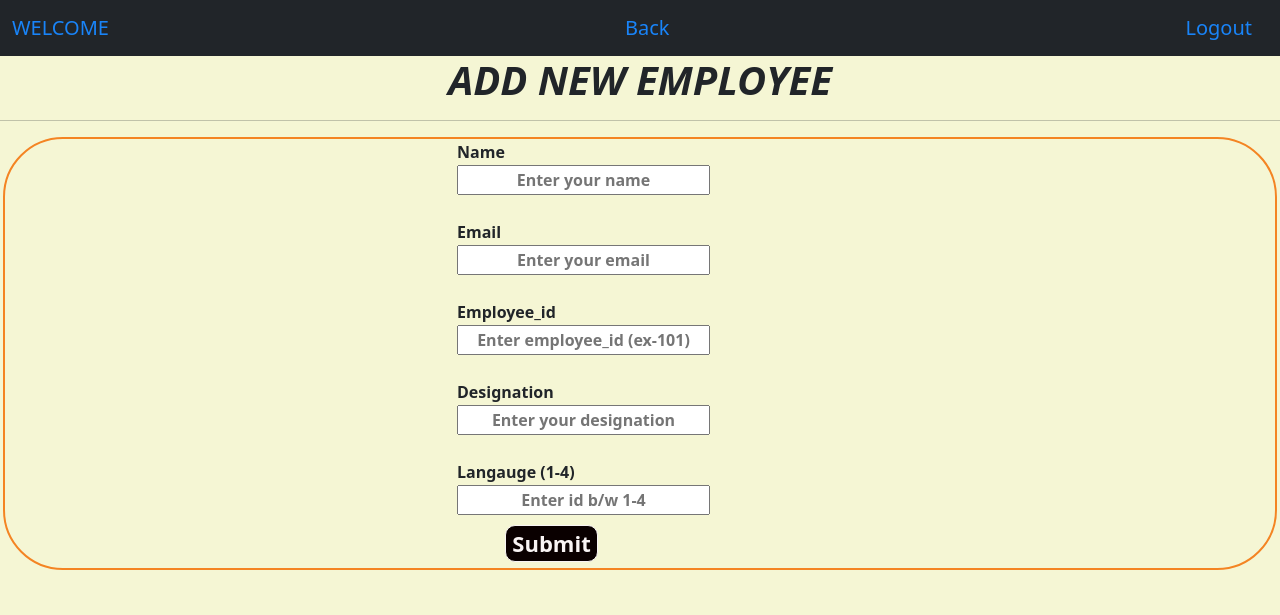
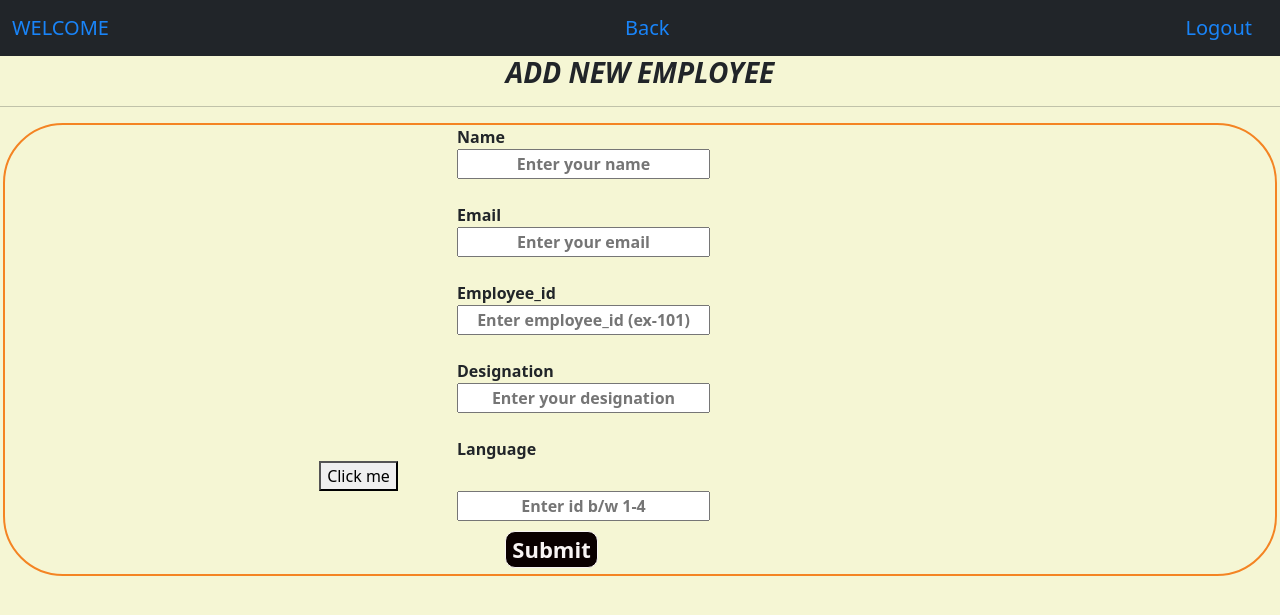
Before and after one commit to Ankiitsharma/employee_project, a Django app: page /new/ in a window 1280 px wide. Shown: the top 615 px of the page. Run offline with Django 4.2, Linux system fonts and the light colour scheme; a user stored in the database is signed in; some libraries are stand-ins or nearby versions.

Commit message:
added new features

```diff
--- a/employee_app/templates/employee_app/new_record.html
+++ b/employee_app/templates/employee_app/new_record.html
@@ -5,6 +5,8 @@
 
     <link href="https://cdn.jsdelivr.net/npm/bootstrap@5.2.2/dist/css/bootstrap.min.css" rel="stylesheet"
         integrity="sha384-Zenh87qX5JnK2Jl0vWa8Ck2rdkQ2Bzep5IDxbcnCeuOxjzrPF/et3URy9Bv1WTRi" crossorigin="anonymous">
+    <!-- <link href="https://netdna.bootstrapcdn.com/font-awesome/3.2.1/css/font-awesome.css" rel="stylesheet">
+    <link rel="stylesheet" href="https://maxcdn.bootstrapcdn.com/bootstrap/3.2.0/css/bootstrap.min.css"> -->
 
 
     <title>add-new-employee</title>
@@ -28,7 +30,7 @@
             color: rgb(219, 235, 249);
         }
 
-        h1 {
+        .heddings{
 
             display: flex;
             justify-content: center;
@@ -38,7 +40,6 @@
 
         .add_data {
             display: flex;
-
             font-size: medium;
             text-align: center;
             margin: 0px 3px 2px;
@@ -53,12 +54,12 @@
             display: flex;
             text-align: center;
             margin-left: 450px;
-            margin-top: 1px;
+            margin-top: 0px;
 
 
         }
 
-        button {
+        .mybutton {
 
             margin-left: 386px;
             margin-top: 10px;
@@ -71,13 +72,15 @@
             border-radius: 10px;
         }
 
-        button:hover {
+        .mybutton:hover {
 
             background-color: rgb(30, 150, 248);
             color: aliceblue;
 
 
         }
+
+
     </style>
 </head>
 
@@ -93,7 +96,7 @@
 
 
     <!-- Creating a table for showing all the data -->
-    <h1>ADD NEW EMPLOYEE</h1>
+    <h3 class="heddings">ADD NEW EMPLOYEE</h3>
     <hr>
 
     <div class="add_data">
@@ -107,7 +110,6 @@
 
         <form method="post" class="new_form">
             {% csrf_token %}
-
             <label for="name">Name</label>
             <input type="text" name="name" placeholder="Enter your name"> <br>
             <label for="name">Email</label>
@@ -116,9 +118,11 @@
             <input type="text" name="employee_id" placeholder="Enter employee_id (ex-101)"><br>
             <label for="name">Designation</label>
             <input type="text" name="designation" placeholder="Enter your designation"><br>
-            <label for="name">Langauge (1-4)</label>
+            <label for="name">Language</label><BUTTON ONCLICK="ShowAndHide()">Click me</BUTTON>
+            <DIV ID="SectionName" STYLE="display:none">Text to be shown and hidden</DIV>
+
             <input type="text" name="langauge" placeholder="Enter id b/w 1-4">
-            <button type="submit">Submit</button>
+            <button class ="mybutton" type="submit">Submit</button>
 
         </form>
 
@@ -126,4 +130,16 @@
 
 </body>
 
+<SCRIPT>
+    function ShowAndHide() {
+        var x = document.getElementById('SectionName');
+        if (x.style.display == 'none') {
+            x.style.display = 'block';
+        } else {
+            x.style.display = 'none';
+        }
+    }
+    </SCRIPT>
+
+
 </html>
--- a/employee_app/views.py
+++ b/employee_app/views.py
@@ -82,7 +82,7 @@ def register(request):
         name= request.POST.get('name')
         password= request.POST.get('password')
 
-        if User.objects.filter(username=username).exists():
+        if User.objects.filter(username= username).exists():
             messages.success(request, 'USER ALREADY EXISTS.')
             return render(request, 'employee_app/register.html' )
         user_obj= User.objects.create( username=username, first_name=name)
```
Also changed, not shown: db.sqlite3.
